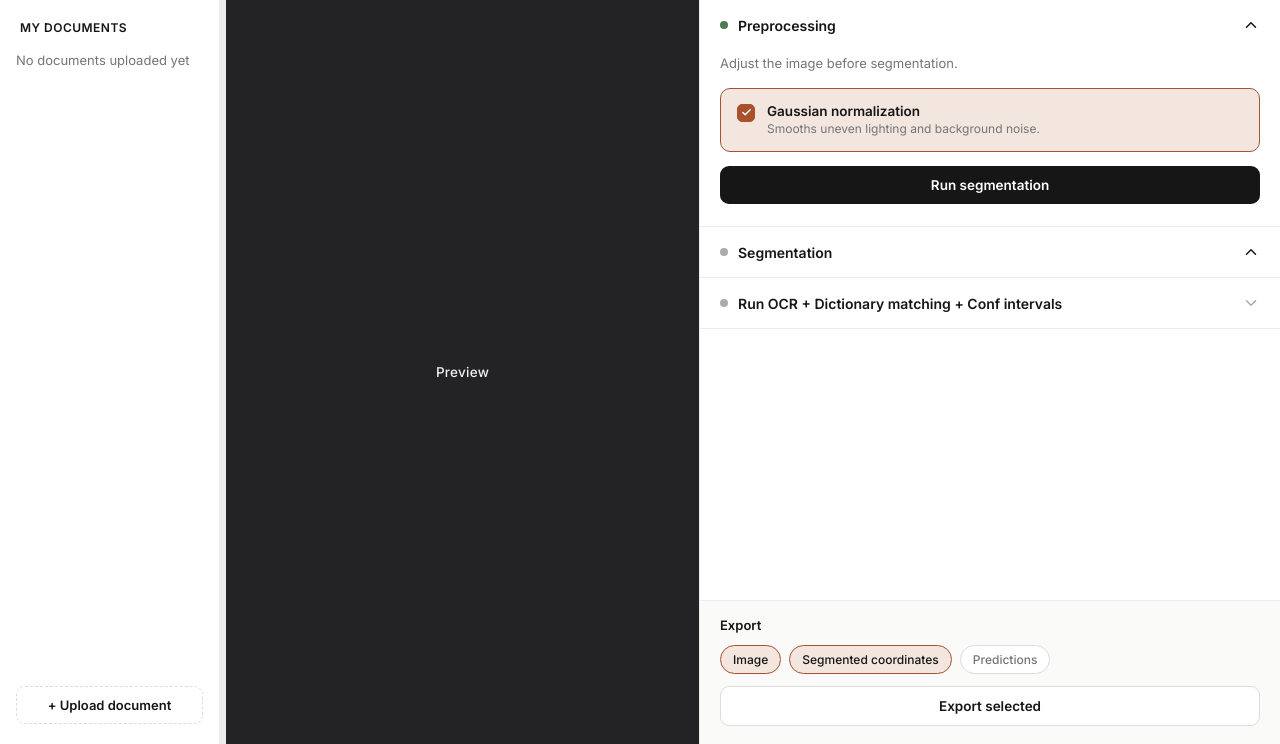
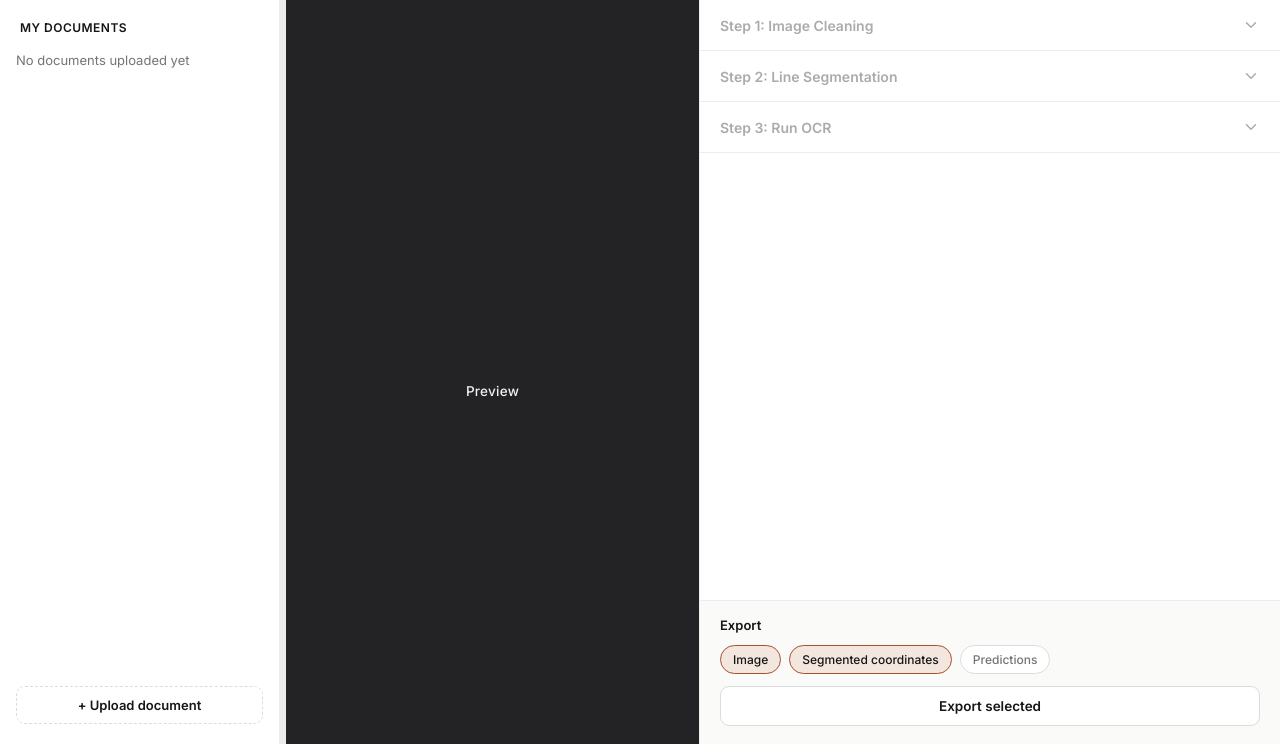
Before and after one commit to anjalisarawgi/nepocr-app, a Django app: page / in a window 1280 px wide. Shown: the part 56-800 px from the top of the page. Run offline with Django 4.2, Linux system fonts and the light colour scheme; the visitor is signed in with stand-in values (Sample User, id 1); data comes from the database, SQL or seed files in the repository.

Commit message:
some more changes

```diff
--- a/htr/static/htr/css/style.css
+++ b/htr/static/htr/css/style.css
@@ -59,7 +59,7 @@ nav {
 .workspace {
   display: grid;
   /* grid-template-columns:  220px 6px 50fr 35fr; */
-  grid-template-columns: 220px 6px 1fr 580px;
+  grid-template-columns: 280px 6px 1fr 580px;
   height: calc(100vh - 56px);
 }
 
@@ -91,11 +91,11 @@ nav {
   padding: 0 4px;
 }
 
-.doc-list { display: flex; flex-direction: column; gap: 8px;   color: var(--ink); }
+.doc-list { display: flex; flex-direction: column; gap: 4px;   color: var(--ink); }
 
 .doc-group {
   border: 1px solid var(--line);
-  border-radius: 10px;
+  border-radius: 2px;
   overflow: hidden;
   background: var(--bg);
   color: var(--ink);
@@ -196,6 +196,8 @@ nav {
   font-weight: 500;
   letter-spacing: 0.02em;
   overflow: hidden;
+  position: relative;
+  padding-top: 38px;
 }
 
 .preview-bar {
@@ -277,14 +286,21 @@ nav {
 }
 .accordion-header:hover { background: var(--panel-bg); }
 
-.status-dot {
-  width: 8px; height: 8px;
-  border-radius: 50%;
-  background: var(--ink-faint);
-  flex: 0 0 auto;
+.accordion-section {
+  border-bottom: 1px solid var(--line);
 }
-.status-dot.done { background: var(--success); }
-.status-dot.locked { background: var(--line-strong); }
+
+.accordion-section.active-step .accordion-header {
+  background: var(--panel-bg);
+}
+
+.accordion-section.active-step .accordion-header:hover {
+  background: var(--accent-soft);
+}
+
+.accordion-section.done .accordion-header {
+  background: var(--success-soft);
+}
 
 .accordion-title {
   flex: 1;
@@ -296,6 +312,8 @@ nav {
 .accordion-section.locked .accordion-title { color: var(--ink-faint); }
 .accordion-section.locked .accordion-header { cursor: not-allowed; }
 .accordion-section.locked:hover .accordion-header { background: var(--bg); }
+.accordion-section.locked .accordion-header { pointer-events: none; }
+
 
 .accordion-chevron {
   width: 18px; height: 18px;
--- a/htr/static/htr/js/workspace.js
+++ b/htr/static/htr/js/workspace.js
@@ -1,12 +1,13 @@
 // Exclusive accordion: opening one section closes the others.
-const sections = document.querySelectorAll('.accordion-section:not(.locked)');
-sections.forEach((section) => {
-  const header = section.querySelector('.accordion-header');
-  header.addEventListener('click', () => {
-    const willOpen = !section.classList.contains('open');
-    sections.forEach((s) => s.classList.remove('open'));
-    if (willOpen) section.classList.add('open');
-  });
+document.getElementById('accordion').addEventListener('click', (e) => {
+  const header = e.target.closest('.accordion-header');
+  if (!header) return;
+  const section = header.closest('.accordion-section');
+  if (section.classList.contains('locked')) return;
+
+  const willOpen = !section.classList.contains('open');
+  document.querySelectorAll('.accordion-section').forEach((s) => s.classList.remove('open'));
+  if (willOpen) section.classList.add('open');
 });
 
 // Sub-tabs inside the OCR section (placeholder switching, no content yet).
@@ -95,7 +96,14 @@ document.querySelectorAll('.doc-file').forEach((file) => {
     currentDocId = file.dataset.docId;
     document.getElementById('reset-btn').style.display =
       file.dataset.hasBackup === 'true' ? 'flex' : 'none';
-  });
+
+    document.getElementById('zoom-toolbar').style.display = 'flex';
+    zoomLevel = 1;
+    panX = 0;
+    panY = 0;
+    applyZoom();
+
+    });
 });
 
 function endCropMode() {
@@ -146,18 +154,42 @@ function getCookie(name) {
 }
 
 cropConfirmBtn.addEventListener('click', () => {
-  const imgRect = previewImage.getBoundingClientRect();
+  const elementRect = previewImage.getBoundingClientRect();
   const overlayRect = cropOverlay.getBoundingClientRect();
+
+  // Figure out the REAL visible image area inside the <img> box,
+  // accounting for object-fit: contain letterboxing
+  const naturalAspect = previewImage.naturalWidth / previewImage.naturalHeight;
+  const elementAspect = elementRect.width / elementRect.height;
+
+  let renderedWidth, renderedHeight, offsetX, offsetY;
+
+  if (naturalAspect > elementAspect) {
+    // image is letterboxed top/bottom
+    renderedWidth = elementRect.width;
+    renderedHeight = elementRect.width / naturalAspect;
+    offsetX = 0;
+    offsetY = (elementRect.height - renderedHeight) / 2;
+  } else {
+    // image is letterboxed left/right
+    renderedHeight = elementRect.height;
+    renderedWidth = elementRect.height * naturalAspect;
+    offsetX = (elementRect.width - renderedWidth) / 2;
+    offsetY = 0;
+  }
+
+  const visibleImageLeft = elementRect.left + offsetX;
+  const visibleImageTop = elementRect.top + offsetY;
 
   const boxLeft = parseFloat(cropBox.style.left);
   const boxTop = parseFloat(cropBox.style.top);
   const boxWidth = parseFloat(cropBox.style.width);
   const boxHeight = parseFloat(cropBox.style.height);
 
-  const imgOffsetX = imgRect.left - overlayRect.left;
-  const imgOffsetY = imgRect.top - overlayRect.top;
-  const scaleX = previewImage.naturalWidth / imgRect.width;
-  const scaleY = previewImage.naturalHeight / imgRect.height;
+  const imgOffsetX = visibleImageLeft - overlayRect.left;
+  const imgOffsetY = visibleImageTop - overlayRect.top;
+  const scaleX = previewImage.naturalWidth / renderedWidth;
+  const scaleY = previewImage.naturalHeight / renderedHeight;
 
   const sx = (boxLeft - imgOffsetX) * scaleX;
   const sy = (boxTop - imgOffsetY) * scaleY;
@@ -183,15 +215,15 @@ cropConfirmBtn.addEventListener('click', () => {
         if (data.success) {
           previewImage.src = data.new_url + '?t=' + Date.now();
           document.getElementById('reset-btn').style.display = 'flex';
+
+          zoomLevel = 1;
+          panX = 0;
+          panY = 0;
+          applyZoom();
         }
         endCropMode();
-
       });
-
-
   }, 'image/png');
-
-
 });
 
 // reset button
@@ -208,3 +240,91 @@ document.getElementById('reset-btn').addEventListener('click', () => {
       }
     });
 });
+
+
+let zoomLevel = 1;
+let panX = 0;
+let panY = 0;
+let isPanning = false;
+let panStart = { x: 0, y: 0 };
+
+function applyZoom() {
+  previewImage.style.transform = `translate(${panX}px, ${panY}px) scale(${zoomLevel})`;
+}
+
+previewImage.addEventListener('mousedown', (e) => {
+  if (zoomLevel <= 1) return;
+  isPanning = true;
+  panStart = { x: e.clientX - panX, y: e.clientY - panY };
+  previewImage.style.cursor = 'grabbing';
+});
+
+document.addEventListener('mousemove', (e) => {
+  if (!isPanning) return;
+  panX = e.clientX - panStart.x;
+  panY = e.clientY - panStart.y;
+  applyZoom();
+});
+
+document.addEventListener('mouseup', () => {
+  isPanning = false;
+  previewImage.style.cursor = zoomLevel > 1 ? 'grab' : 'default';
+});
+
+
+
+document.getElementById('zoom-in-btn').addEventListener('click', () => {
+  zoomLevel = Math.min(zoomLevel + 0.25, 3);
+  applyZoom();
+});
+
+document.getElementById('zoom-out-btn').addEventListener('click', () => {
+  zoomLevel = Math.max(zoomLevel - 0.25, 1);
+  applyZoom();
+});
+
+document.getElementById('zoom-reset-btn').addEventListener('click', () => {
+  zoomLevel = 1;
+  panX = 0;
+  panY = 0;
+  applyZoom();
+});
+
+
+// zoom 2
+previewImage.addEventListener('dblclick', () => {
+  zoomLevel = Math.min(zoomLevel + 0.5, 3);
+  applyZoom();
+});
+
+let pinchStartDistance = null;
+let pinchStartZoom = 1;
+
+function getTouchDistance(touches) {
+  const dx = touches[0].clientX - touches[1].clientX;
+  const dy = touches[0].clientY - touches[1].clientY;
+  return Math.sqrt(dx * dx + dy * dy);
+}
+
+
+previewImage.addEventListener('wheel', (e) => {
+  if (e.ctrlKey) {
+    e.preventDefault();
+    const delta = -e.deltaY * 0.01;
+    zoomLevel = Math.min(Math.max(zoomLevel + delta, 1), 3);
+    applyZoom();
+  }
+}, { passive: false });
+
+
+//
+document.getElementById('next-step-btn').addEventListener('click', () => {
+  const preprocessingSection = document.querySelector('[data-section="preprocessing"]');
+
+  preprocessingSection.classList.remove('locked');
+  preprocessingSection.classList.add('active-step');
+
+  document.querySelectorAll('.accordion-section').forEach((s) => s.classList.remove('open'));
+  preprocessingSection.classList.add('open');
+  preprocessingSection.scrollIntoView({ behavior: 'smooth', block: 'start' });
+});
--- a/htr/templates/htr/main_page.html
+++ b/htr/templates/htr/main_page.html
@@ -74,30 +74,49 @@
 
     <!-- Preview -->
     <section class="preview-panel">
-      <div class="preview-bar" id="preview-bar" style="display: none;">
-        <span id="preview-filename"></span>
-        <div class="preview-bar-actions">
-          <button id="crop-btn" class="bar-icon-btn" title="Crop">
+      <div class="preview-card" id="preview-card">
+        <div class="preview-bar" id="preview-bar" style="display: none;">
+          <span id="preview-filename"></span>
+          <button id="next-step-btn" class="btn-next-bar">
+            Step 1: Image cleaning
+            <svg viewBox="0 0 24 24" fill="none" stroke="currentColor" stroke-width="2" stroke-linecap="round" stroke-linejoin="round"><line x1="5" y1="12" x2="19" y2="12"/><polyline points="12 5 19 12 12 19"/></svg>
+          </button>
+        </div>
+
+        <span id="preview-placeholder">Preview</span>
+        <img id="preview-image" style="display: none; width: 100%; height: 100%; object-fit: contain;">
+        <div id="crop-overlay" class="crop-overlay" style="display:none;">
+          <div id="crop-box" class="crop-box"></div>
+        </div>
+
+        <div class="zoom-toolbar" id="zoom-toolbar" style="display:none;">
+          <button id="zoom-out-btn" class="zoom-btn" title="Zoom out">
+            <svg viewBox="0 0 24 24" fill="none" stroke="currentColor" stroke-width="2" stroke-linecap="round" stroke-linejoin="round"><circle cx="11" cy="11" r="8"/><line x1="21" y1="21" x2="16.65" y2="16.65"/><line x1="8" y1="11" x2="14" y2="11"/></svg>
+          </button>
+          <button id="zoom-reset-btn" class="zoom-btn" title="Reset zoom">
+            <svg viewBox="0 0 24 24" fill="none" stroke="currentColor" stroke-width="2" stroke-linecap="round" stroke-linejoin="round"><path d="M3 7V3h4M21 7V3h-4M3 17v4h4M21 17v4h-4"/></svg>
+          </button>
+          <button id="zoom-in-btn" class="zoom-btn" title="Zoom in">
+            <svg viewBox="0 0 24 24" fill="none" stroke="currentColor" stroke-width="2" stroke-linecap="round" stroke-linejoin="round"><circle cx="11" cy="11" r="8"/><line x1="21" y1="21" x2="16.65" y2="16.65"/><line x1="11" y1="8" x2="11" y2="14"/><line x1="8" y1="11" x2="14" y2="11"/></svg>
+          </button>
+
+          <div class="toolbar-divider"></div>
+
+          <button id="crop-btn" class="zoom-btn" title="Crop">
             <svg viewBox="0 0 24 24" fill="none" stroke="currentColor" stroke-width="1.7" stroke-linecap="round" stroke-linejoin="round"><path d="M6 2v14a2 2 0 0 0 2 2h14"/><path d="M18 22V8a2 2 0 0 0-2-2H2"/></svg>
           </button>
-          <button id="reset-btn" class="bar-icon-btn" title="Reset to original" style="display:none;">
+          <button id="reset-btn" class="zoom-btn" title="Reset to original" style="display:none;">
             <svg viewBox="0 0 24 24" fill="none" stroke="currentColor" stroke-width="1.7" stroke-linecap="round" stroke-linejoin="round">
               <polyline points="1 4 1 10 7 10"/>
               <path d="M3.51 15a9 9 0 1 0 2.13-9.36L1 10"/>
             </svg>
-          <button id="crop-confirm-btn" class="bar-icon-btn confirm" style="display:none;" title="Save crop">
+          </button>
+          <button id="crop-confirm-btn" class="zoom-btn confirm" style="display:none;" title="Save crop">
             <svg viewBox="0 0 24 24" fill="none" stroke="currentColor" stroke-width="2" stroke-linecap="round" stroke-linejoin="round"><polyline points="20 6 9 17 4 12"/></svg>
           </button>
-          <button id="crop-cancel-btn" class="bar-icon-btn cancel" style="display:none;" title="Cancel">
+          <button id="crop-cancel-btn" class="zoom-btn cancel" style="display:none;" title="Cancel">
             <svg viewBox="0 0 24 24" fill="none" stroke="currentColor" stroke-width="2" stroke-linecap="round" stroke-linejoin="round"><line x1="18" y1="6" x2="6" y2="18"/><line x1="6" y1="6" x2="18" y2="18"/></svg>
           </button>
-        </div>
-      </div>
-      <div class="preview-card" id="preview-card">
-        <span id="preview-placeholder">Preview</span>
-        <img id="preview-image" style="display: none; width: 100%; height: 100%; object-fit: contain;">
-        <div id="crop-overlay" class="crop-overlay" style="display:none;">
-          <div id="crop-box" class="crop-box"></div>
         </div>
       </div>
 
@@ -110,10 +129,9 @@
 
       <div class="accordion" id="accordion">
 
-        <div class="accordion-section open" data-section="preprocessing">
+        <div class="accordion-section locked" data-section="preprocessing">
           <div class="accordion-header">
-            <span class="status-dot done"></span>
-            <span class="accordion-title">Preprocessing</span>
+            <span class="accordion-title">Step 1: Image Cleaning</span>
             <svg class="accordion-chevron" viewBox="0 0 24 24" fill="none" stroke="currentColor" stroke-width="2" stroke-linecap="round" stroke-linejoin="round"><polyline points="6 9 12 15 18 9"/></svg>
           </div>
           <div class="accordion-body-wrap">
@@ -130,24 +148,22 @@
                     <span class="option-desc">Smooths uneven lighting and background noise.</span>
                   </span>
                 </label>
-                <button class="btn-primary" type="button">Run segmentation</button>
+                <button class="btn-primary" type="button" id="run-segmentation-btn">Step 2: Line Segmentation</button>
               </div>
             </div>
           </div>
         </div>
 
-        <div class="accordion-section open" data-section="Segmentation">
+        <div class="accordion-section locked" data-section="Segmentation">
           <div class="accordion-header">
-            <span class="status-dot"></span>
-            <span class="accordion-title">Segmentation</span>
+            <span class="accordion-title">Step 2: Line Segmentation</span>
             <svg class="accordion-chevron" viewBox="0 0 24 24" fill="none" stroke="currentColor" stroke-width="2" stroke-linecap="round" stroke-linejoin="round"><polyline points="6 9 12 15 18 9"/></svg>
           </div>
         </div>
 
-        <div class="accordion-section" data-section="ocr">
+        <div class="accordion-section locked" data-section="ocr">
           <div class="accordion-header">
-            <span class="status-dot"></span>
-            <span class="accordion-title">Run OCR + Dictionary matching + Conf intervals</span>
+            <span class="accordion-title">Step 3: Run OCR</span>
             <svg class="accordion-chevron" viewBox="0 0 24 24" fill="none" stroke="currentColor" stroke-width="2" stroke-linecap="round" stroke-linejoin="round"><polyline points="6 9 12 15 18 9"/></svg>
           </div>
           <div class="accordion-body-wrap">
--- a/htr/urls.py
+++ b/htr/urls.py
@@ -9,8 +9,5 @@ urlpatterns =[
     path('delete/<int:pk>/', views.delete_image, name='delete_image'),
     path('crop/<int:pk>/', views.crop_image, name='crop_image'),
     path('reset/<int:pk>/', views.reset_image, name='reset_image'),
-
-
 ]
-
 #
```
Also changed, not shown: other parts of htr/static/htr/css/style.css (+69 -3 lines).
